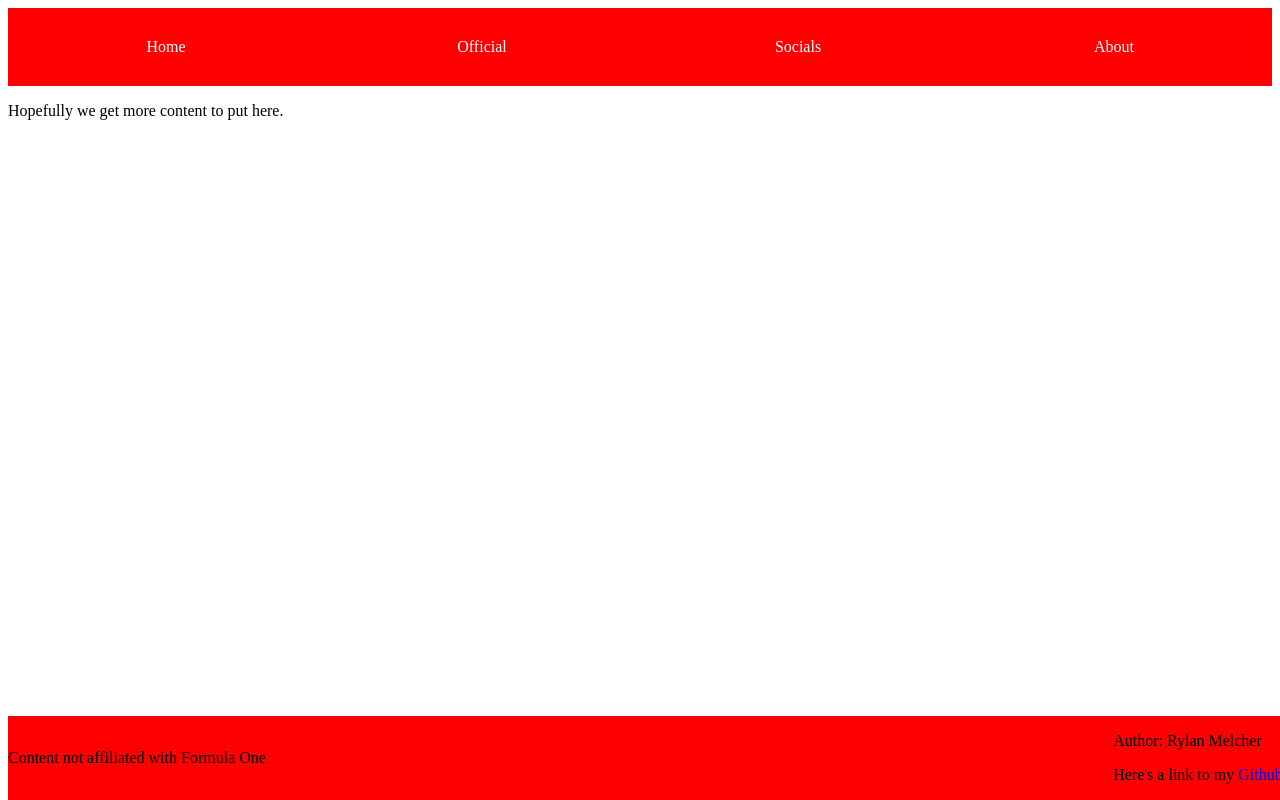
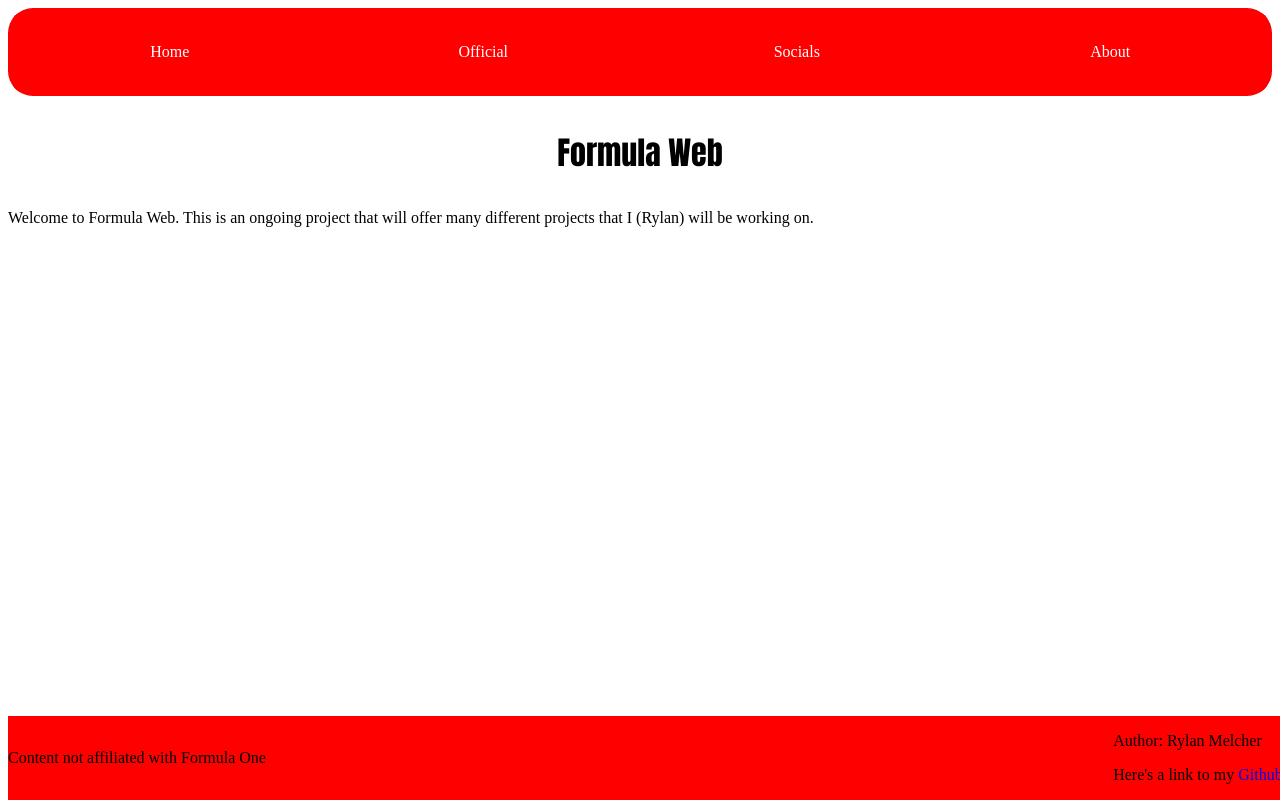
Before and after one commit to PivotAnteon/FormulaWeb, a plain HTML site: page index.html in a window 1280 px wide. Drawn offline with Linux system fonts and the light colour scheme.

Commit message:
Created Simple Body
Added basic information with a basic styled title

```diff
--- a/index.html
+++ b/index.html
@@ -16,8 +16,10 @@
         <li><a href="">Socials</a></li>
         <li><a href="">About</a></li>
     </ul>
-
-    <p class="info">Hopefully we get more content to put here.</p>
+    <div class="homepageTitle">
+        <p>Formula Web</p>
+    </div>
+    <p class="info">Welcome to Formula Web. This is an ongoing project that will offer many different projects that I (Rylan) will be working on.</p>
 
     <footer>
         <div>
--- a/main.css
+++ b/main.css
@@ -3,7 +3,8 @@
     overflow: hidden;
     background-color: red;
     margin:0;
-    padding: 0;
+    padding: 5;
+    border-radius: 25px;
 }
 .nav li {
     float: left;
@@ -13,6 +14,7 @@
     box-sizing: border-box;
 }
 .nav li a{
+    border-radius: 25px;
     display: block;
     text-align: center;
     text-decoration: none;
@@ -27,9 +29,15 @@
     transform: scale(1.2);
 }
 
+.homepageTitle {
+    font-family: Impact, Haettenschweiler, 'Arial Narrow Bold', sans-serif;
+    font-size: xx-large;
+    font-weight: 500px;
+    text-align: center;
+}
 .info p {
     text-align: center;
-    font-family: 'Times New Roman', Times, serif;
+    font-family: Impact, Haettenschweiler, 'Arial Narrow Bold', sans-serif;
 }
 
 footer {
@@ -41,7 +49,6 @@ footer {
     bottom: 0;
     width: 100%;
 }
-
 .personal footer{
     float: right;
     text-align: right;
```
